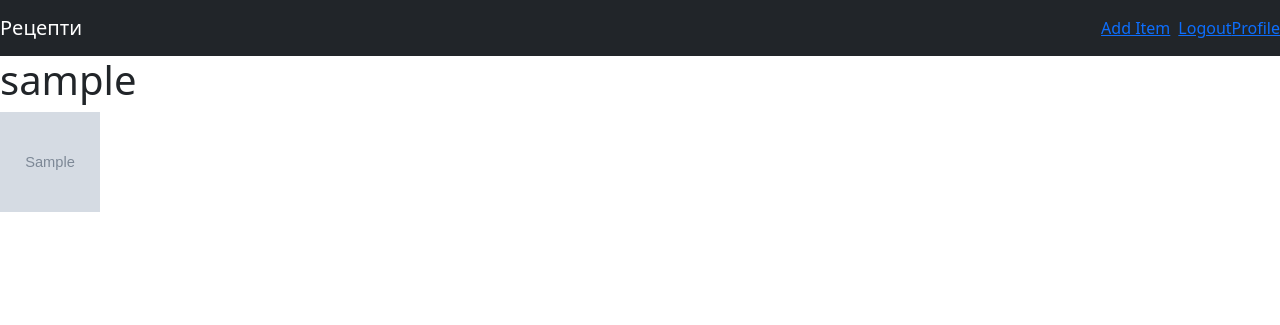
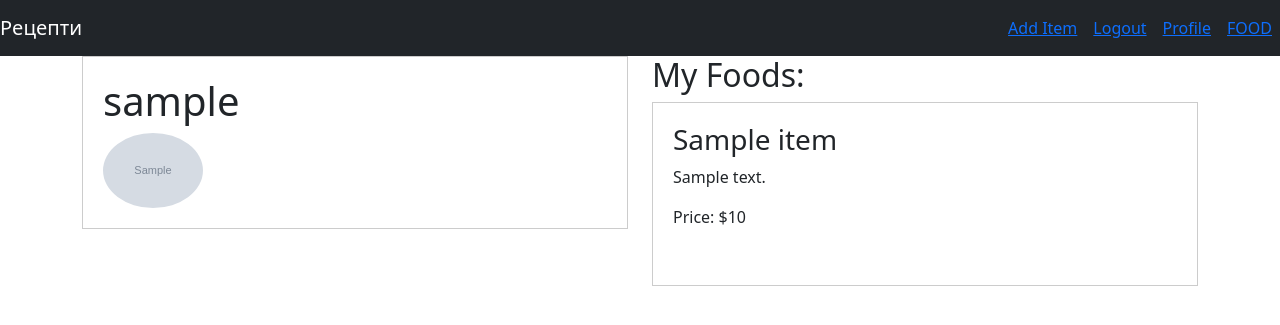
Before and after one commit to divanster/djangofoodrecepies, a Django app: page /profile/ in a window 1280 px wide. Shown: the top 325 px of the page. Run offline with Django 5.2, Linux system fonts and the light colour scheme; a user stored in the database is signed in; tables that the repository leaves empty hold one stand-in row (values such as "Sample post"); grey boxes marked "Sample" are stand-in pictures.

Commit message:
before adding rating and views

```diff
--- a/food/models.py
+++ b/food/models.py
@@ -12,10 +12,11 @@ class Item(models.Model):
     item_name = models.CharField(max_length=200)
     item_desc = models.CharField(max_length=200)
     item_price = models.IntegerField()
-    # item_price = models.DecimalField(max_digits=10, decimal_places=2) better for prices
     # item_image = models.ImageField(upload_to='') better for image storage with validation and upload function
     item_image = models.CharField(max_length=500,
-                                  default='https://media.istockphoto.com/id/1426890025/es/foto/la-pizza-de-la-que-te-olvidaste-durante-una-semana-y-se-puso-mohosa.jpg?s=612x612&w=0&k=20&c=r0cHrYxEjoLUoSz9VQCglgXc6Win_fFu-fjDwWfoPu4=')
+                                  default='https://media.istockphoto.com/id/1426890025/es/foto/la-pizza-de-la-que-te'
+                                          '-olvidaste-durante-una-semana-y-se-puso-mohosa.jpg?s=612x612&w=0&k=20&c'
+                                          '=r0cHrYxEjoLUoSz9VQCglgXc6Win_fFu-fjDwWfoPu4=')
 
     def get_absolute_url(self):
         return reverse("food:detail", kwargs={"pk": self.pk})
--- a/food/static/food/style.css
+++ b/food/static/food/style.css
@@ -11,3 +11,25 @@ body{
 .form-group input {
     width: 100%;
 }
+.user-info-container {
+    border: 1px solid #ccc;
+    padding: 20px;
+    margin-bottom: 20px;
+}
+
+.food-container {
+    border: 1px solid #ccc;
+    padding: 20px;
+    max-height: 300px; /* Limit the height */
+    overflow-y: auto; /* Add scroll if necessary */
+}
+
+.food-item {
+    border-bottom: 1px solid #ccc;
+    margin-bottom: 10px;
+    padding-bottom: 10px;
+}
+
+.food-item:last-child {
+    border-bottom: none; /* Remove border from last item */
+}
--- a/food/templates/food/base.html
+++ b/food/templates/food/base.html
@@ -15,11 +15,13 @@
 
                     {% if user.is_authenticated %}
                         <a class="nav-item mx-2" href="{% url 'food:create_item' %}">Add Item</a>
-                        <a href="{% url 'logout' %}">Logout</a>
-                        <a href="{% url 'profile' %}">Profile</a>
+                        <a class="nav-item mx-2" href="{% url 'logout' %}">Logout</a>
+                        <a class="nav-item mx-2" href="{% url 'profile' %}">Profile</a>
+                        <a class="nav-item mx-2" href="{% url 'food:index' %}">FOOD</a>
                     {% else %}
-                        <a href="{% url 'login' %}">Login</a>
-                        <a href="{% url 'register' %}">Register</a>
+                        <a class="nav-item mx-2" href="{% url 'food:index' %}">FOOD</a>
+                        <a class="nav-item mx-2" href="{% url 'login' %}">Login</a>
+                        <a class="nav-item mx-2" href="{% url 'register' %}">Register</a>
 
                     {% endif %}
                 </div>
--- a/users/forms.py
+++ b/users/forms.py
@@ -1,6 +1,8 @@
 from django import forms
 from django.contrib.auth.models import User
 from django.contrib.auth.forms import UserCreationForm
+
+
 # from django.utils.translation import gettext as _
 #
 #
@@ -21,8 +23,8 @@ from django.contrib.auth.forms import UserCreationForm
 class RegisterForm(UserCreationForm):
     username = forms.CharField(label='Username', widget=forms.TextInput())
     email = forms.EmailField(label='Email')
-    password1 = forms.CharField(label='Password')
-    password2 = forms.CharField(label='Confirm Password')
+    password1 = forms.CharField(label='Password', widget=forms.PasswordInput)
+    password2 = forms.CharField(label='Confirm Password', widget=forms.PasswordInput)
 
     class Meta:
         model = User
--- a/users/templates/users/logout.html
+++ b/users/templates/users/logout.html
@@ -1 +1,7 @@
+{% extends 'food/base.html' %}
+{% load static %}
+{% block body %}
+
 <h1>Конграчулечънс! You have been logged out!</h1>
+
+{% endblock %}
--- a/users/templates/users/profile.html
+++ b/users/templates/users/profile.html
@@ -1,6 +1,31 @@
 {% extends 'food/base.html' %}
+{% load static %}
+<link rel="stylesheet" type="text/css" href="{% static 'food/style.css' %}">
 
 {% block body %}
-    <h1>{{ user.username }}</h1>
-    <img width="100px" height="100px" src="{{ user.profile.image.url }}">
+    <div class="container">
+        <div class="row">
+            <div class="col-md-6">
+                <div class="user-info-container">
+                    <h1>{{ user.username }}</h1>
+                    <img width="100px" height="100px" src="{{ user.profile.image.url }}" class="img-fluid rounded-circle">
+                </div>
+            </div>
+            <div class="col-md-6">
+                <h2>My Foods:</h2>
+                <div class="food-container">
+                    {% for item in user.item_set.all %}
+                        <div class="food-item">
+                            <h3>{{ item.item_name }}</h3>
+                            <p>{{ item.item_desc }}</p>
+                            <p>Price: ${{ item.item_price }}</p>
+                            <!-- Add more details as needed -->
+                        </div>
+                    {% empty %}
+                        <p>No foods found.</p>
+                    {% endfor %}
+                </div>
+            </div>
+        </div>
+    </div>
 {% endblock %}
```
